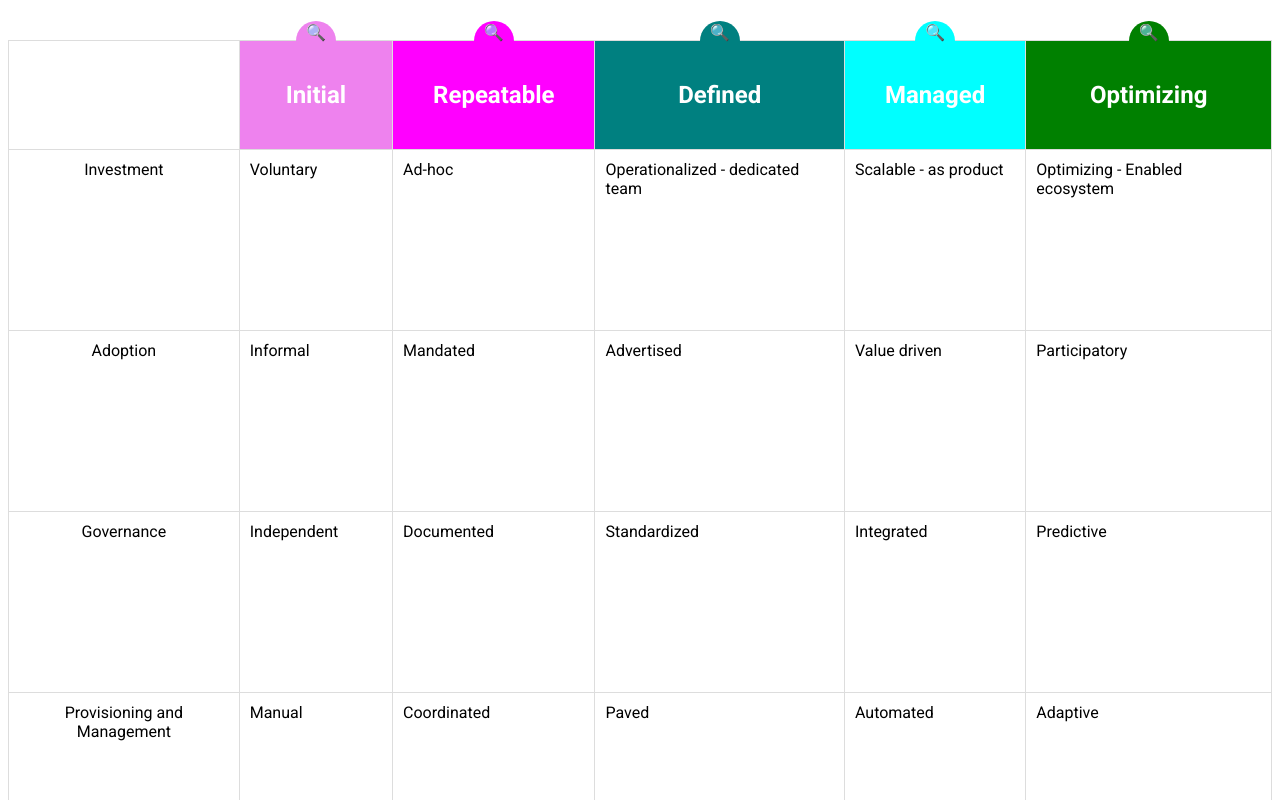
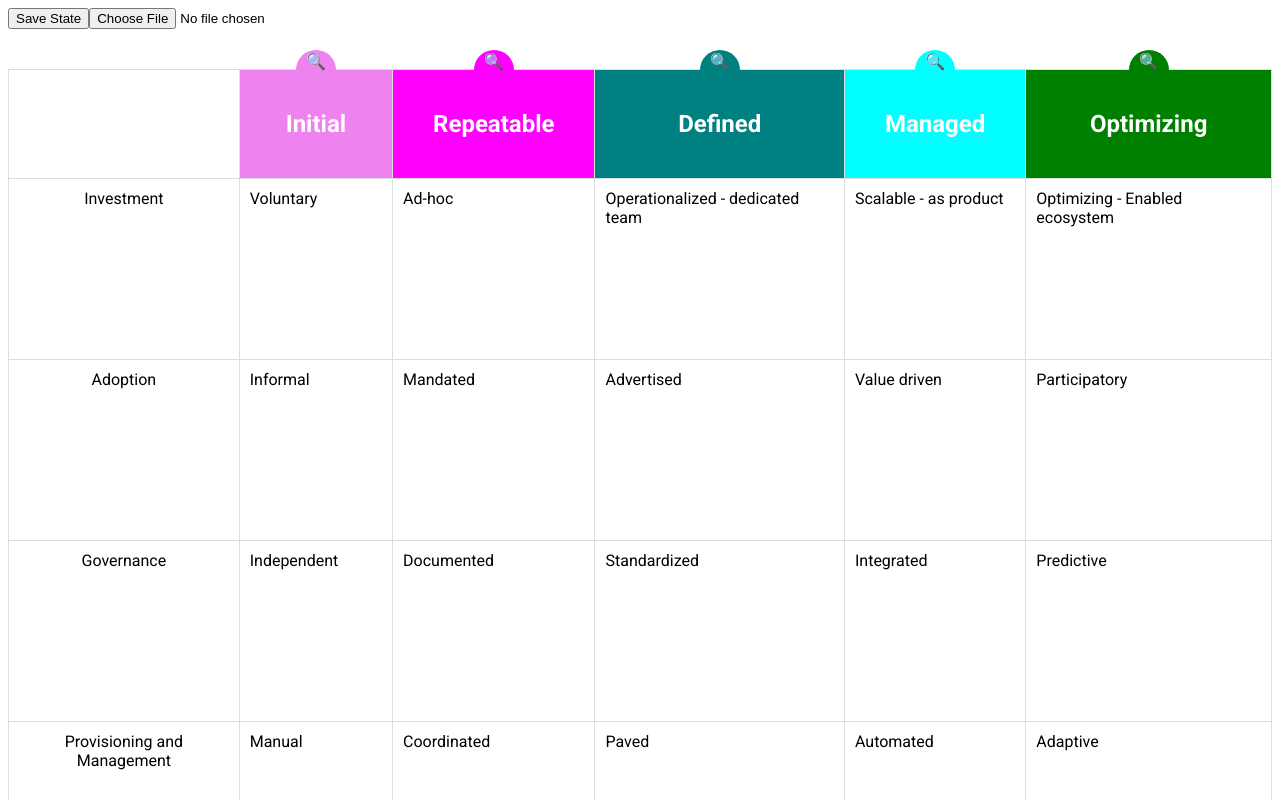
Before and after one commit to jpcarrascal/capabilitymodeltable, a React (Create React App) app: page / in a window 1280 px wide. Shown: the top 800 px of the page. Built offline with nearby package versions, Linux system fonts and the light colour scheme.

Commit message:
code for saving and reading table state

```diff
--- a/src/components/Table.tsx
+++ b/src/components/Table.tsx
@@ -54,6 +54,31 @@ const Table: React.FC = () => {
     });
   };
 
+  const saveStateToFile = () => {
+    if (!tableData) return;
+    const json = JSON.stringify(tableData, null, 2);
+    const blob = new Blob([json], { type: 'application/json' });
+    const url = URL.createObjectURL(blob);
+    const a = document.createElement('a');
+    a.href = url;
+    a.download = 'tableData.json';
+    a.click();
+    URL.revokeObjectURL(url);
+  };
+
+  const loadStateFromFile = (event: React.ChangeEvent<HTMLInputElement>) => {
+    const file = event.target.files?.[0];
+    if (!file) return;
+
+    const reader = new FileReader();
+    reader.onload = (e) => {
+      const json = e.target?.result as string;
+      const data = JSON.parse(json) as TableData;
+      setTableData(data);
+    };
+    reader.readAsText(file);
+  };
+
   if (!tableData) {
     return <div>Loading...</div>;
   }
@@ -68,6 +93,8 @@ const Table: React.FC = () => {
 
   return (
     <div className="table-container" ref={tableContainerRef}>
+      <button onClick={saveStateToFile}>Save State</button>
+      <input type="file" accept="application/json" onChange={loadStateFromFile} />
       <table>
         <thead>
           <tr>
```
